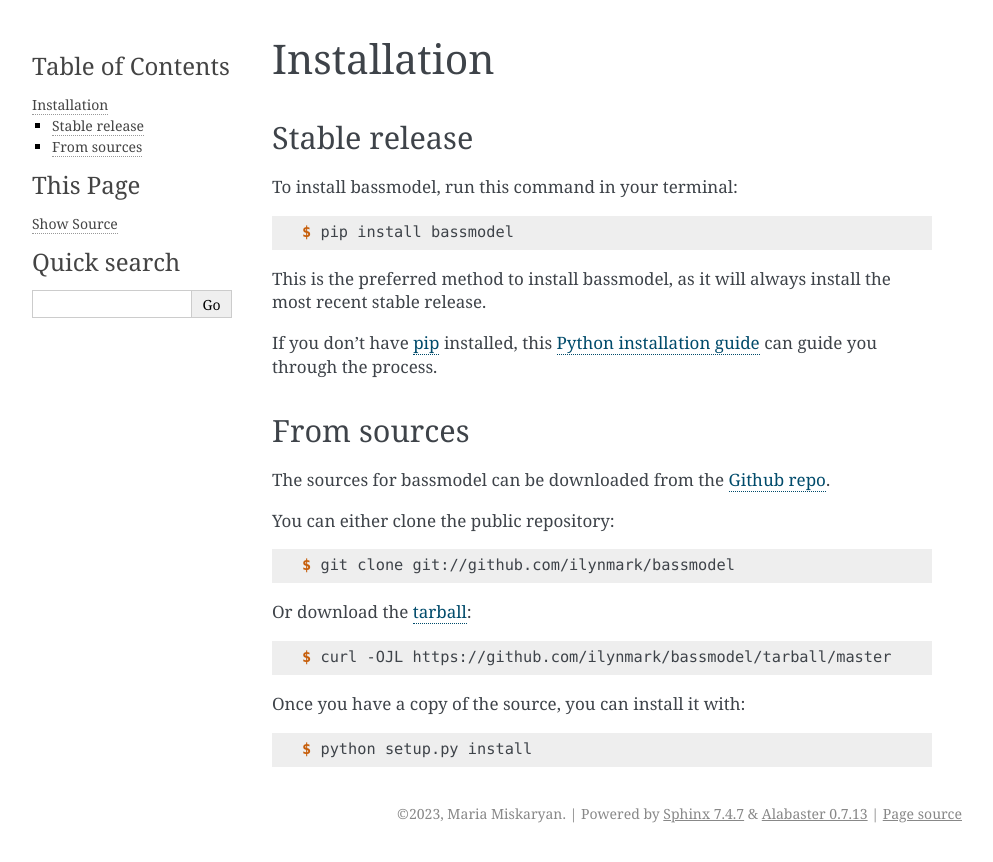
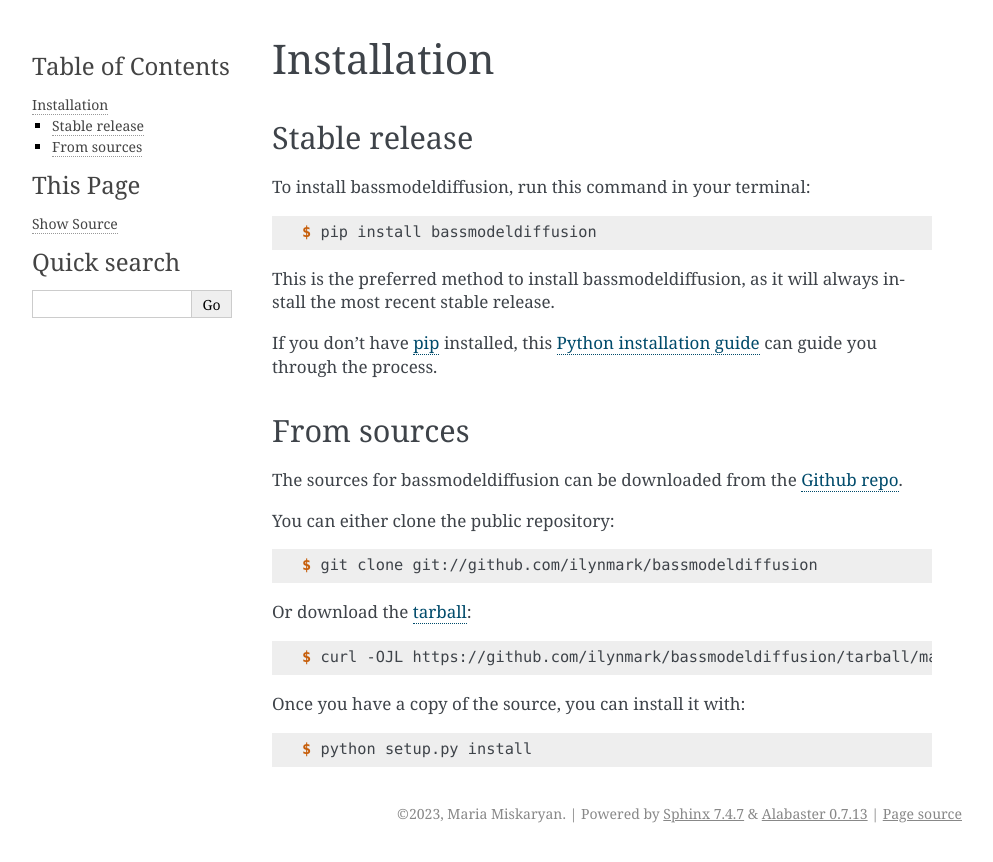
Before and after one commit to marmiskarian/bassmodeldiffusion, a Sphinx documentation site: the page built from docs/installation.rst, in a window 1280 px wide. Shown: the top 862 px of the page, without its empty margins (148-1141 px from the left). Built offline with Sphinx 7.4.7, drawn with Linux system fonts in a browser that asks for light colours; pages that are not in the unit, such as notebooks, are missing from menus; the version number is read from the project's files by our own code.

Commit message:
Update files

```diff
--- a/docs/conf.py
+++ b/docs/conf.py
@@ -21,7 +21,7 @@ import os
 import sys
 sys.path.insert(0, os.path.abspath('..'))
 
-import bassmodel
+import bassmodeldiffusion
 
 # -- General configuration ---------------------------------------------
 
@@ -46,7 +46,7 @@ source_suffix = '.rst'
 master_doc = 'index'
 
 # General information about the project.
-project = 'bassmodel'
+project = 'bassmodeldiffusion'
 copyright = "2023, Maria Miskaryan"
 author = "Maria Miskaryan"
 
@@ -55,9 +55,9 @@ author = "Maria Miskaryan"
 # the built documents.
 #
 # The short X.Y version.
-version = bassmodel.__version__
+version = bassmodeldiffusion.__version__
 # The full version, including alpha/beta/rc tags.
-release = bassmodel.__version__
+release = bassmodeldiffusion.__version__
 
 # The language for content autogenerated by Sphinx. Refer to documentation
 # for a list of supported languages.
@@ -100,7 +100,7 @@ html_static_path = ['_static']
 # -- Options for HTMLHelp output ---------------------------------------
 
 # Output file base name for HTML help builder.
-htmlhelp_basename = 'bassmodeldoc'
+htmlhelp_basename = 'bassmodeldiffusiondoc'
 
 
 # -- Options for LaTeX output ------------------------------------------
@@ -127,8 +127,8 @@ latex_elements = {
 # (source start file, target name, title, author, documentclass
 # [howto, manual, or own class]).
 latex_documents = [
-    (master_doc, 'bassmodel.tex',
-     'bassmodel Documentation',
+    (master_doc, 'bassmodeldiffusion.tex',
+     'bassmodeldiffusion Documentation',
      'Maria Miskaryan', 'manual'),
 ]
 
@@ -138,8 +138,8 @@ latex_documents = [
 # One entry per manual page. List of tuples
 # (source start file, name, description, authors, manual section).
 man_pages = [
-    (master_doc, 'bassmodel',
-     'bassmodel Documentation',
+    (master_doc, 'bassmodeldiffusion',
+     'bassmodeldiffusion Documentation',
      [author], 1)
 ]
 
@@ -150,10 +150,10 @@ man_pages = [
 # (source start file, target name, title, author,
 #  dir menu entry, description, category)
 texinfo_documents = [
-    (master_doc, 'bassmodel',
-     'bassmodel Documentation',
+    (master_doc, 'bassmodeldiffusion',
+     'bassmodeldiffusion Documentation',
      author,
-     'bassmodel',
+     'bassmodeldiffusion',
      'One line description of project.',
      'Miscellaneous'),
 ]
--- a/docs/index.rst
+++ b/docs/index.rst
@@ -1,4 +1,4 @@
-Welcome to bassmodel's documentation!
+Welcome to bassmodeldiffusion's documentation!
 ======================================
 
 .. toctree::
--- a/docs/installation.rst
+++ b/docs/installation.rst
@@ -8,13 +8,13 @@ Installation
 Stable release
 --------------
 
-To install bassmodel, run this command in your terminal:
+To install bassmodeldiffusion, run this command in your terminal:
 
 .. code-block:: console
 
-    $ pip install bassmodel
+    $ pip install bassmodeldiffusion
 
-This is the preferred method to install bassmodel, as it will always install the most recent stable release.
+This is the preferred method to install bassmodeldiffusion, as it will always install the most recent stable release.
 
 If you don't have `pip`_ installed, this `Python installation guide`_ can guide
 you through the process.
@@ -26,19 +26,19 @@ you through the process.
 From sources
 ------------
 
-The sources for bassmodel can be downloaded from the `Github repo`_.
+The sources for bassmodeldiffusion can be downloaded from the `Github repo`_.
 
 You can either clone the public repository:
 
 .. code-block:: console
 
-    $ git clone git://github.com/ilynmark/bassmodel
+    $ git clone git://github.com/ilynmark/bassmodeldiffusion
 
 Or download the `tarball`_:
 
 .. code-block:: console
 
-    $ curl -OJL https://github.com/ilynmark/bassmodel/tarball/master
+    $ curl -OJL https://github.com/ilynmark/bassmodeldiffusion/tarball/master
 
 Once you have a copy of the source, you can install it with:
 
@@ -47,5 +47,5 @@ Once you have a copy of the source, you can install it with:
     $ python setup.py install
 
 
-.. _Github repo: https://github.com/ilynmark/bassmodel
-.. _tarball: https://github.com/ilynmark/bassmodel/tarball/master
+.. _Github repo: https://github.com/ilynmark/bassmodeldiffusion
+.. _tarball: https://github.com/ilynmark/bassmodeldiffusion/tarball/master
--- a/docs/usage.rst
+++ b/docs/usage.rst
@@ -2,6 +2,6 @@
 Usage
 =====
 
-To use bassmodel in a project::
+To use bassmodeldiffusion in a project::
 
-    import bassmodel
+    import bassmodeldiffusion
--- a/setup.cfg
+++ b/setup.cfg
@@ -13,6 +13,3 @@ replace = __version__ = '{new_version}'
 
 [bdist_wheel]
 universal = 1
-
-[flake8]
-exclude = docs
```
Also changed, not shown: CONTRIBUTING.rst (+12 -12 lines), README.rst (+3 -18 lines), setup.py (+4 -5 lines), requirements_dev.txt (line endings or trailing spaces), 4 other files.
